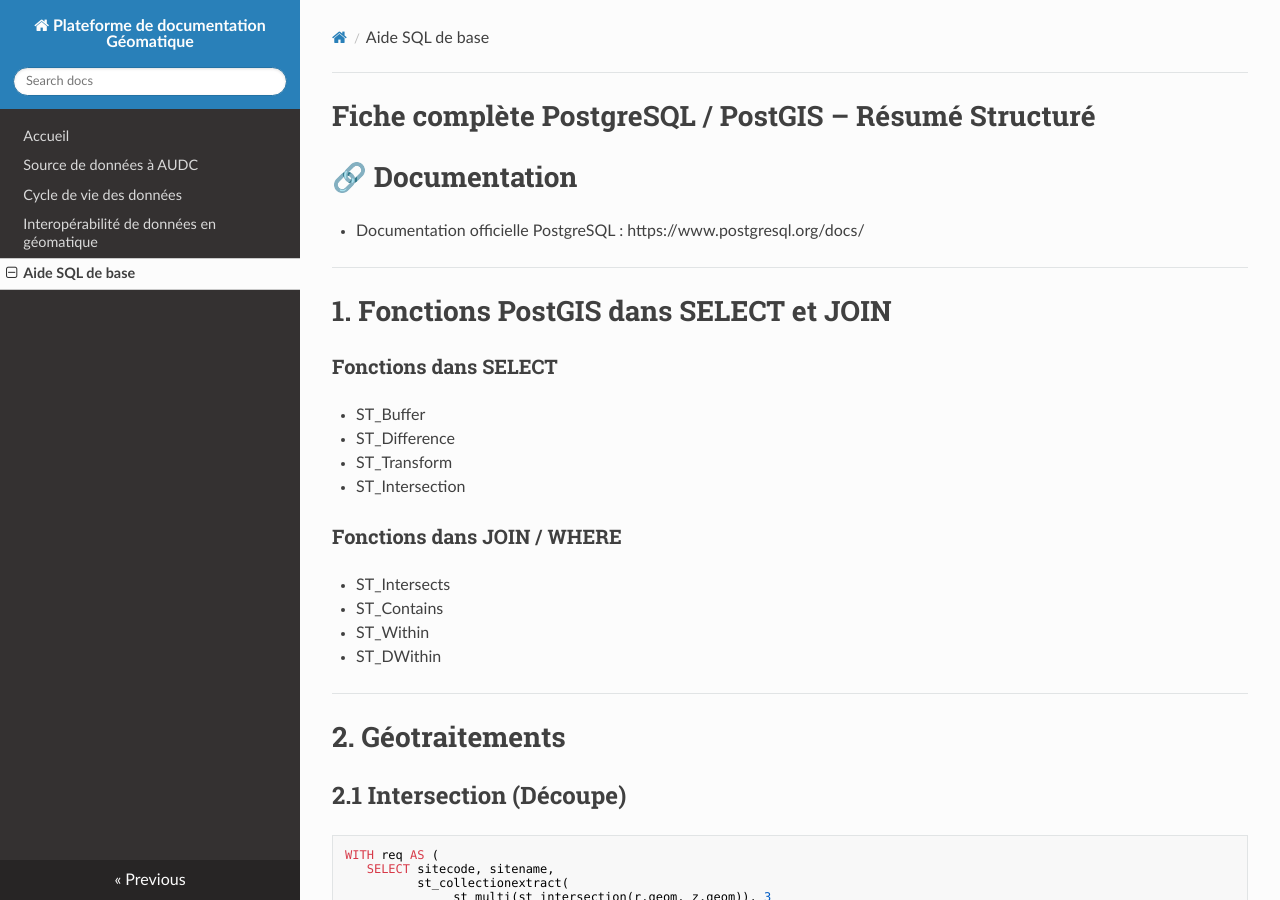
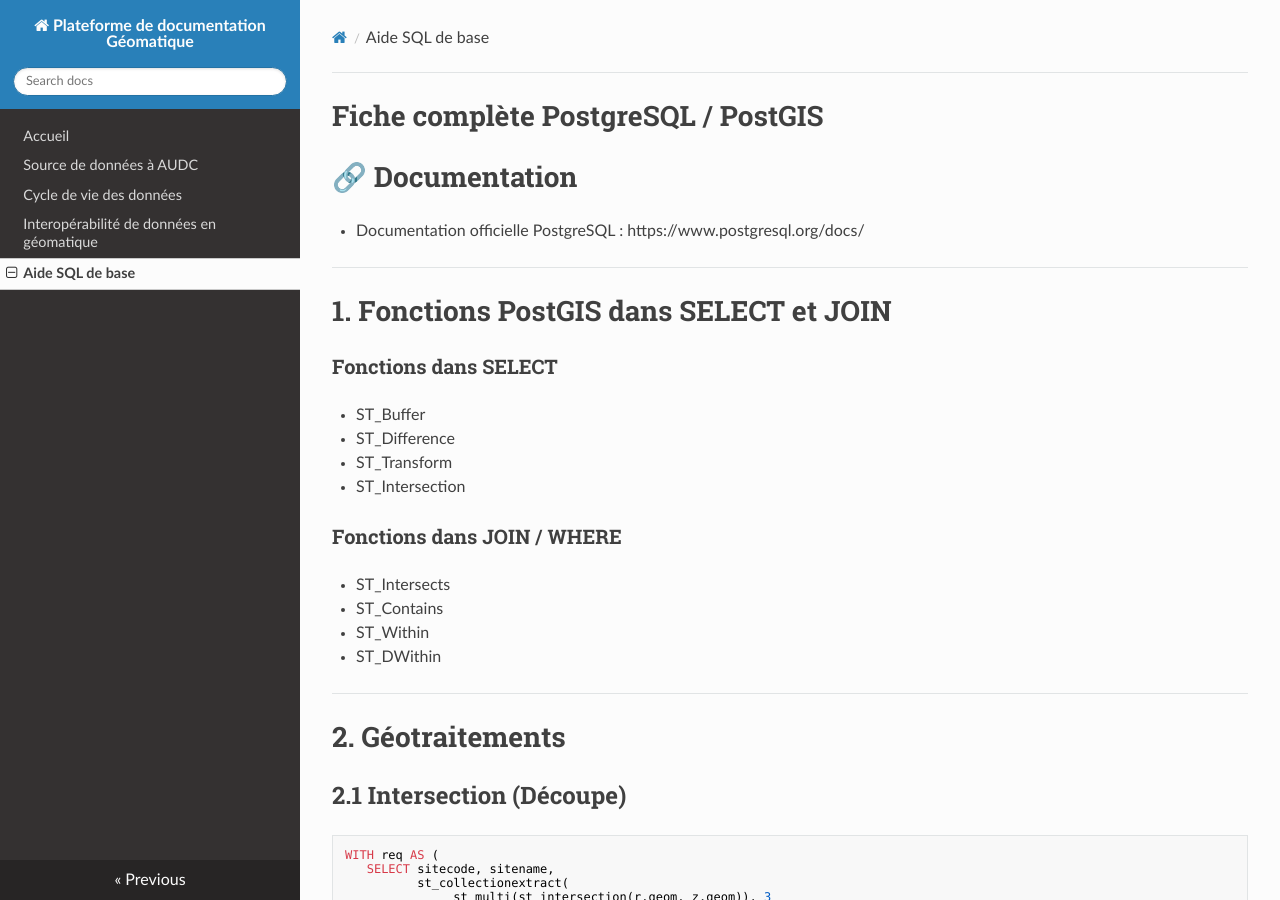
Before and after one commit to abdou123-guene/Site_de_documentation_geomatique, an MkDocs documentation site: the page built from docs/aide_sql.md, in a window 1280 px wide and 900 px high. Built offline with MkDocs 1.6.1, drawn with Linux system fonts in a browser that asks for light colours; nearby versions of some CDN libraries.

Commit message:
Update aide_sql.md

```diff
--- a/docs/aide_sql.md
+++ b/docs/aide_sql.md
@@ -1,4 +1,4 @@
-#  Fiche complète PostgreSQL / PostGIS – Résumé Structuré
+#  Fiche complète PostgreSQL / PostGIS
 
 # 🔗 Documentation
 - Documentation officielle PostgreSQL : https://www.postgresql.org/docs/
```
